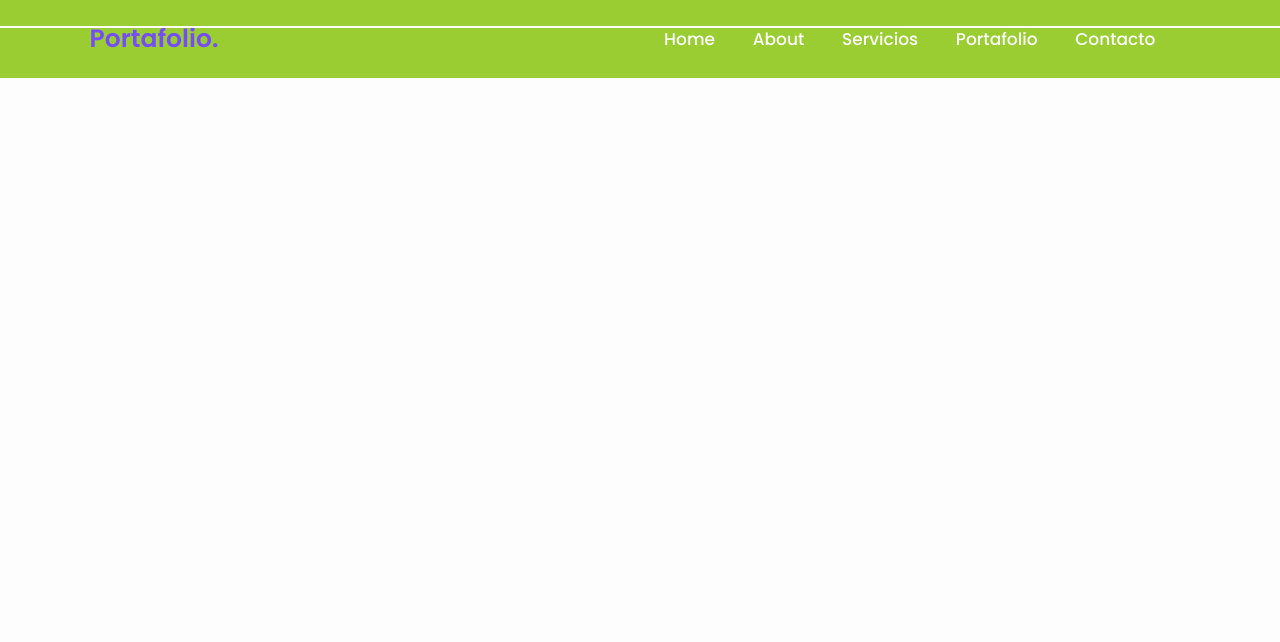
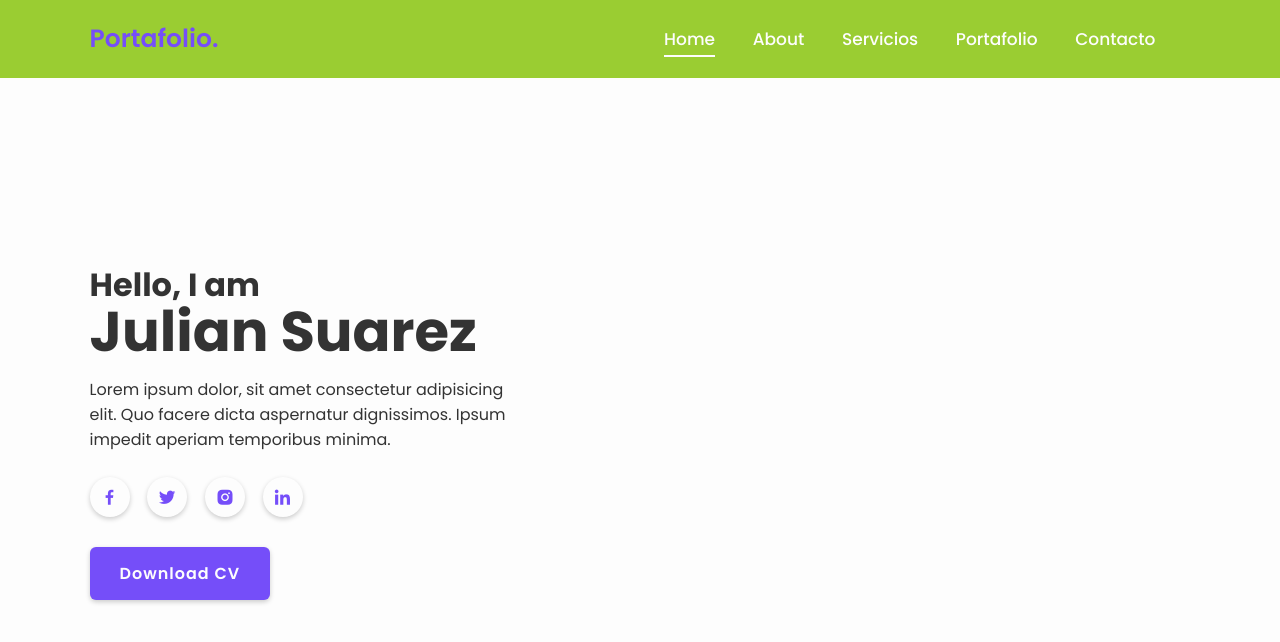
Before and after one commit to Prayxme/prayxme.github-io, a plain HTML site: page index.html in a window 1280 px wide. Drawn offline with nearby package versions, Linux system fonts and the light colour scheme.

Commit message:
confirmacion de avance en css

```diff
--- a/css/style.css
+++ b/css/style.css
@@ -50,6 +50,7 @@ body{
 }
 
 .navbar a {
+    position: relative;
     font-size: 1.7rem;
     color: var(--white-color);
     font-weight: 500;
@@ -60,7 +61,86 @@ body{
     content:'';
     position: absolute;
     left: 0;
+    bottom: -6px;
     width: 100%;
     height: .2rem;
     background: var(--white-color);
 }
+
+#darkMode-icon {
+    font-size: 2.4rem;
+    color: var(--white-color);
+    cursor: pointer;
+}
+
+section{
+    min-height: 100vh;
+    padding: 10rem 7% 2rem;
+}
+
+.home {
+    display: flex;
+    align-items: center;
+}
+
+.home .home-content {
+    max-width: 44rem;
+}
+
+.home-content h3{
+    font-size: 3.2rem;
+    font-weight: 700;
+    line-height: .3;
+}
+
+.home-content h1{
+    font-size: 5.6rem;
+    font-weight: 700;
+    margin-bottom: .3rem;
+}
+
+.home-content p {
+    font-size: 1.6rem;
+}
+
+.home-content .social-media a{
+    display: inline-flex;
+    justify-content: center;
+    align-items: center;
+    width: 4rem;
+    height: 4rem;
+    background: transparent;
+    border: 2.rem solid var(--main-color);
+    border-radius: 50%;
+    box-shadow: 0 .2rem .5rem var(--shadow-color);
+    font-size: 2rem;
+    color: var(--main-color);
+    margin: 2.5rem 1.5rem 3rem 0;
+    transition: .5s ease;
+}
+
+.home-content .social-media a:hover {
+    background: var(--main-color);
+    color: var(--white-color);
+}
+
+
+.btn {
+    display: inline-block;
+    padding: 1.2rem 2.8rem;
+    background: var(--main-color);
+    border-radius: .6rem;
+    box-shadow: 0 .2rem .5rem var(--shadow-color);
+    font-size: 1.6rem;
+    color: var(--white-color);
+    letter-spacing: .1rem;
+    font-weight: 600;
+    border: .2rem solid transparent;
+    transition: .5s ease;
+}
+
+.btn:hover {
+    background: transparent;
+    color: var(--main-color);
+    border-color: var(--main-color);
+}
--- a/index.html
+++ b/index.html
@@ -6,6 +6,10 @@
     <meta http-equiv="X-UA-Compatible" content="IE=edge">
     <meta name="viewport" content="width=device-width, initial-scale=1.0">
     <title>Responsive Portafolio Website Design</title>
+
+    <!-- box icons -->
+    <link href='https://unpkg.com/boxicons@2.1.4/css/boxicons.min.css' rel='stylesheet'>
+
 
     <!-- custom css -->
     <link rel="stylesheet" href="./css/style.css">
@@ -24,9 +28,31 @@
     <a href="#portafolio">Portafolio</a>
     <a href="#contacto">Contacto</a>
 
-
+    <div class="bx-bx-moon" id="darkMode-icon"></div>
 </nav>
     </header>
+    <!-- home section design -->
+    <section class="home" id="home">
+    <div class="home-content">
+        <h3>Hello, I am</h3>
+        <h1>Julian Suarez</h1>
+        <p>Lorem ipsum dolor, sit amet consectetur adipisicing elit. Quo facere dicta aspernatur dignissimos. Ipsum impedit aperiam temporibus minima.</p>
 
+        <div class="social-media">
+            <a href="#"><i class='bx bxl-facebook' ></i></a>
+            <a href="#"><i class='bx bxl-twitter' ></i></a>
+            <a href="#"><i class='bx bxl-instagram-alt' ></i></a>
+            <a href="#"><i class='bx bxl-linkedin' ></i></a>
+        </div>
+
+        <a href="#" class="btn">Download CV</a>
+
+
+    </div>
+
+
+
+
+    </section>
 </body>
 </html>
```
